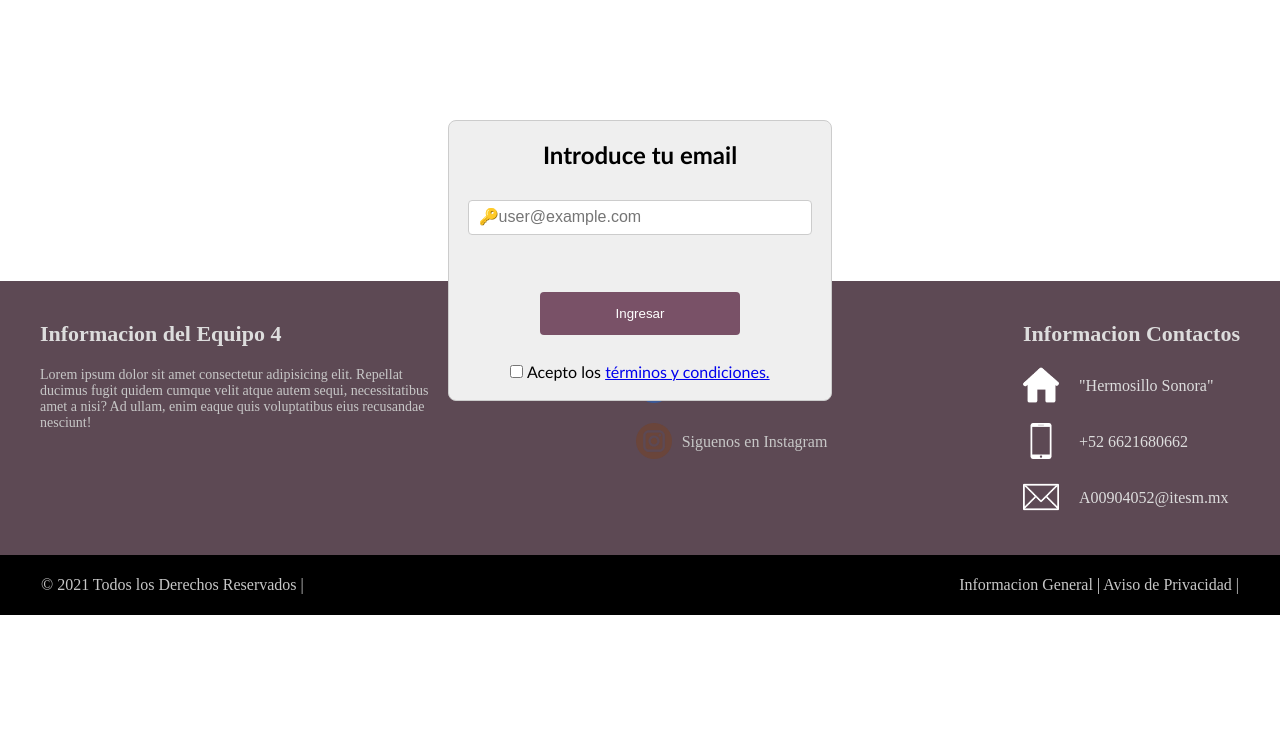
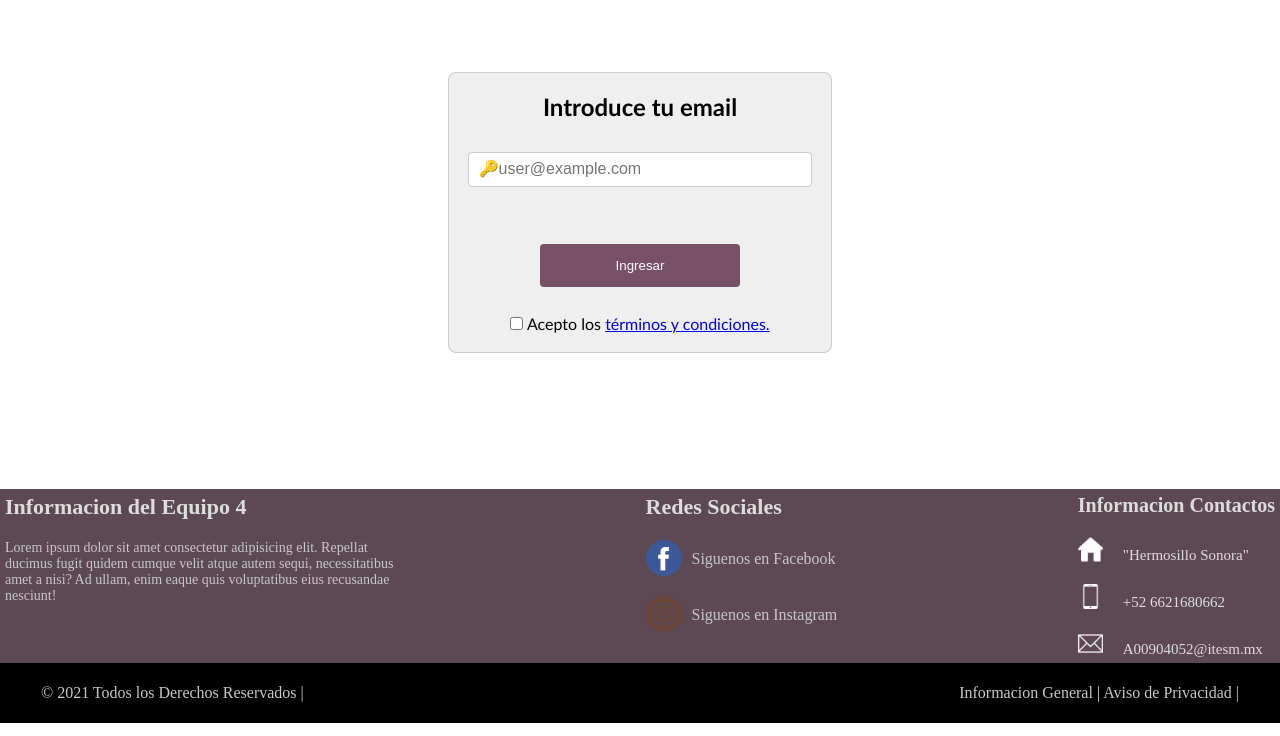
Before and after one commit to ernestolopezvv/covianalytics, a PHP site: page / in a window 1280 px wide. Shown: the part 64-800 px from the top of the page. Run offline with PHP 8.4, Linux system fonts and the light colour scheme.

Commit message:
estilos corregido 11/03/2021

```diff
--- a/style.css
+++ b/style.css
@@ -134,7 +134,7 @@ nav{
 	border-radius:8px;
     border: 1px solid #ccc;
 	position:relative;
-	bottom: -15%;
+	bottom: -9%;
 	left: 35%;
 	width: 30%;
 	text-align: center;
@@ -267,13 +267,14 @@ footer{
     width: 100%;
     background: #5d4954;
     color: #ddd;
-
+    position: relative;
+    bottom: -26%;
 }
 
 .container-footer-all{
     width: 100%;
-    max-width: 1600px;
-    padding: 40px;
+    max-width: 1400px;
+    padding: 5px;
 }
 
 .container-body{
@@ -320,10 +321,11 @@ footer{
 
 .column3 {
     max-width: 400px;
+    font-size: 15px;
 }
 
 .column3 h1 {
-    font-size: 22px;
+    font-size: 20px;
     }
 
 .row2{
@@ -332,8 +334,8 @@ footer{
 }
 
 .row2 img {
-    width: 36px;
-    height: 36px;
+    width: 25px;
+    height: 25px;
 }
 
 .row2 label{
@@ -361,7 +363,6 @@ footer{
 .copyright{
     color: #c7c7c7;
 }
-
 .information a{
     text-decoration: none;
     color:#c7c7c7;
```
